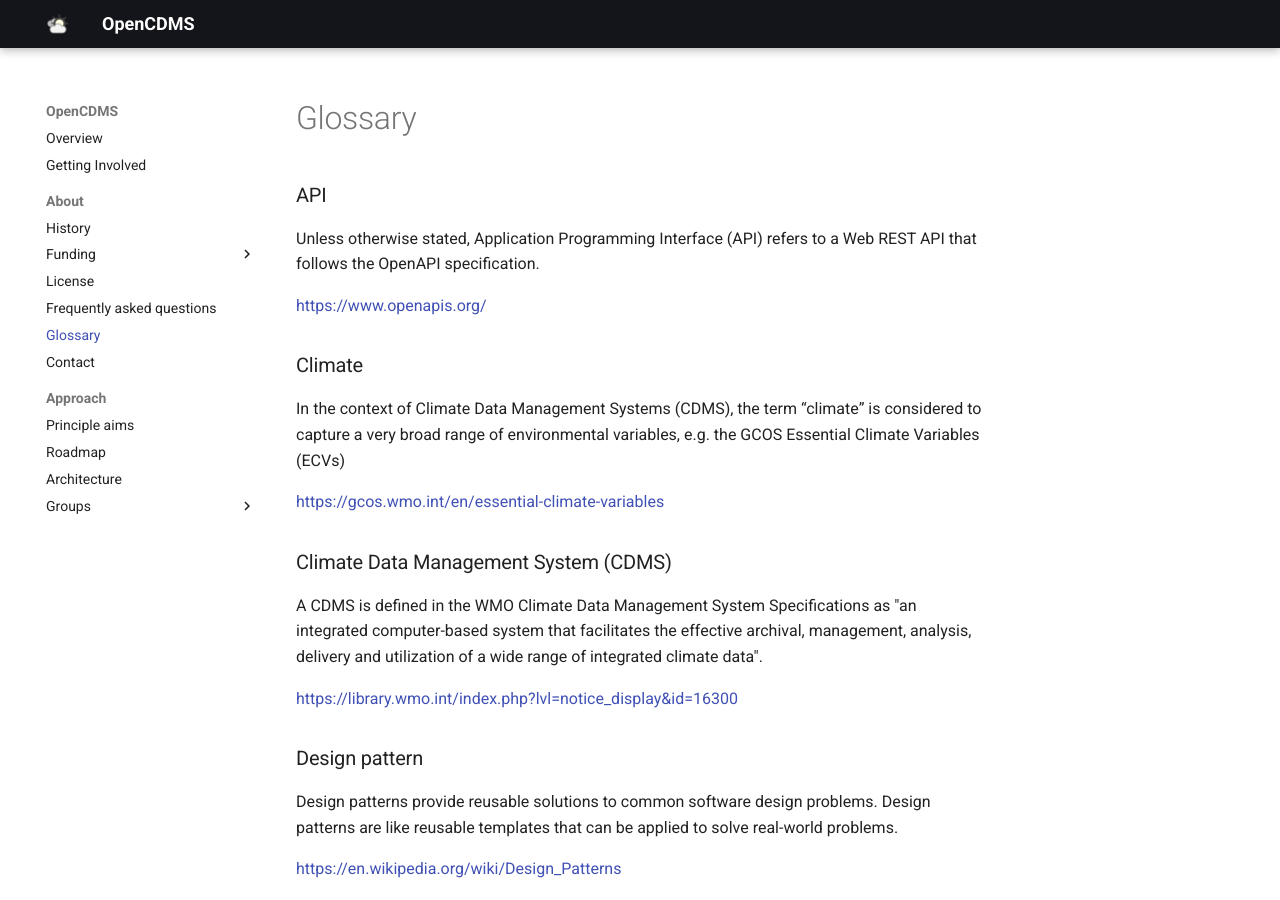
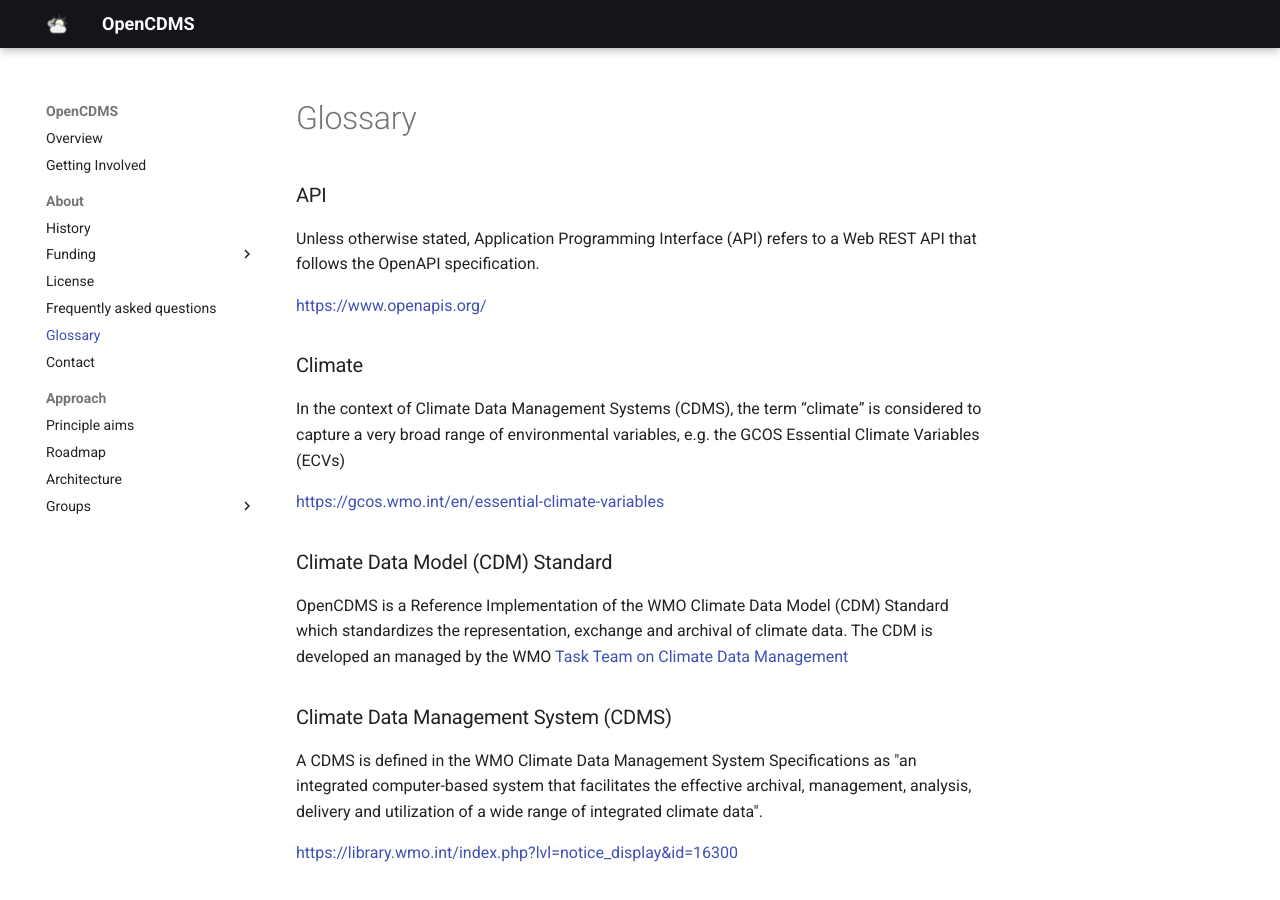
Before and after one commit to opencdms-project/opencdms.org, an MkDocs documentation site: the page built from docs/about/glossary.md, in a window 1280 px wide and 900 px high. Built offline with MkDocs 1.6.1 and Material for MkDocs 9.7.7, drawn with Linux system fonts in a browser that asks for light colours.

Commit message:
Add CDM to glossary

```diff
--- a/docs/about/glossary.md
+++ b/docs/about/glossary.md
@@ -9,6 +9,10 @@
 In the context of Climate Data Management Systems (CDMS), the term “climate” is considered to capture a very broad range of environmental variables, e.g. the GCOS Essential Climate Variables (ECVs)
 
 [https://gcos.wmo.int/en/essential-climate-variables](https://gcos.wmo.int/en/essential-climate-variables)
+
+### Climate Data Model (CDM) Standard
+
+OpenCDMS is a Reference Implementation of the WMO Climate Data Model (CDM) Standard which standardizes the representation, exchange and archival of climate data. The CDM is developed an managed by the WMO [Task Team on Climate Data Management](https://github.com/wmo-im/tt-cdm/blob/main/README.md)
 
 ### Climate Data Management System (CDMS)
 
```
